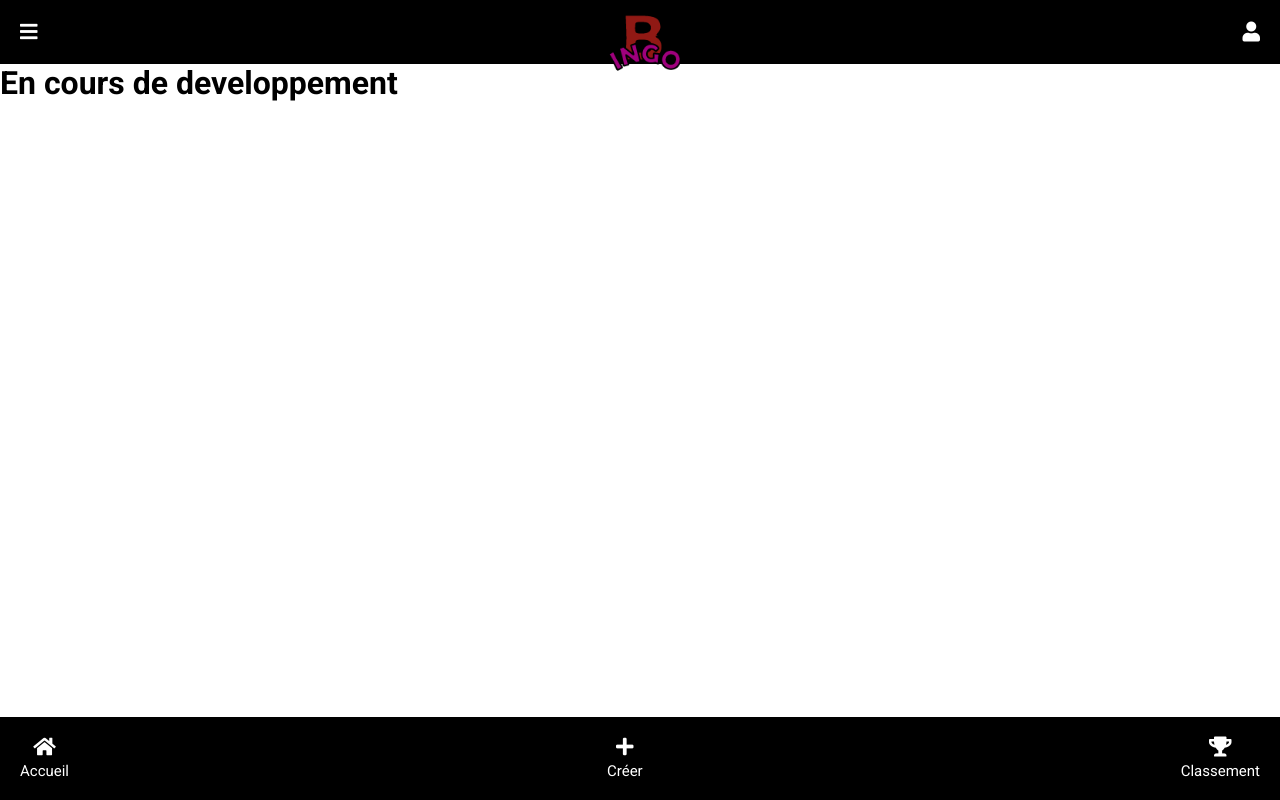
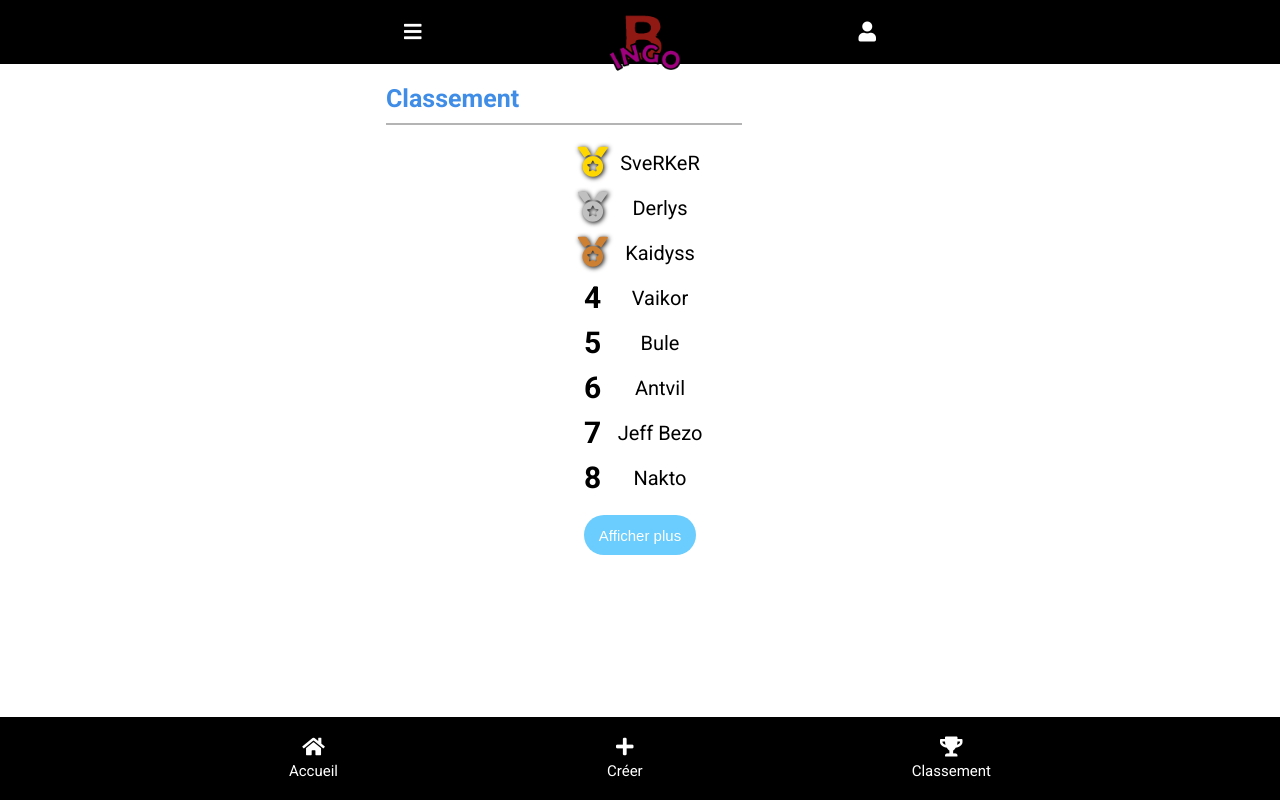
Before and after one commit to SveRKeR92/red-line-sverker, a PHP site: page /fil-rouge-dw/views/leaderboard.php in a window 1280 px wide. Run offline with PHP 8.4, Linux system fonts and the light colour scheme; some libraries are stand-ins or nearby versions.

Commit message:
leaderboard

```diff
--- a/include/footer.php
+++ b/include/footer.php
@@ -1,4 +1,5 @@
         <footer>
+            <div>
                 <a href="<?php echo URL ?>">
                     <i class="fas fa-home"></i>
                     <p>Accueil</p>
@@ -11,6 +12,7 @@
                     <i class="fas fa-trophy"></i>
                     <p>Classement</p>
                 </a>
+            </div>
         </footer>
     </body>
 </html>
--- a/style/footer.css
+++ b/style/footer.css
@@ -1,6 +1,6 @@
 @import url(style.css);
 
-footer{
+footer div{
     background-color: var(--head-foot-bcg-color);
     position: fixed;
     bottom: 0;
--- a/style/style.css
+++ b/style/style.css
@@ -12,11 +12,6 @@ body{
     width: 100%;
     font-family: 'Roboto', sans-serif;
 }
-
-/* body > * > * {
-    width: 60%;
-    margin: auto;
-} => FOR DESKTOP */
 
 a {
     text-decoration: none;
@@ -121,13 +116,37 @@ main h2{
     font-size: 30px;
 }
 
+main .nav{
+    position: fixed;
+    top: 15vh;
+    border: 1px solid rgba(100, 100, 100, 0.7);
+    padding: 20px;
+    visibility: hidden;
+}
+
+.navleft{
+    left: 5%;
+}
+
+.navright{
+    right: 5%;
+}
+
+.nav strong{
+    font-size: 30px;
+}
+
+ul{
+    list-style: none;
+}
+
 main h3, a{
     color:  rgb(63, 141, 230);
     text-transform: capitalize;
     font-size: 25px;
 }
 
-main table{
+main .table-accueil{
     width: 90%;
     margin: 0 auto 30px;
 }
@@ -183,7 +202,7 @@ main table{
     width: 4%;
 }
 
-main table button{
+main button{
     height: 40px;
     padding: 0 15px;
     border-radius: 100px;
@@ -191,4 +210,44 @@ main table button{
     background-color: #6BCDFD;
     font-size: 15px;
     color: white;
+    display: block;
+    margin: auto;
 }
+
+main .table-lead{
+    margin: 10px auto;
+    font-size: 30px;
+    text-align: center;
+}
+
+.gold, .silver, .bronze{
+    text-shadow: 1px 1px 5px black;
+}
+
+.gold{
+    color: gold;
+}
+
+.silver{
+    color: silver;
+}
+
+.bronze{
+    color: #cd7f32;
+}
+
+
+@media screen and (min-width: 1200px){
+    body > * > * {
+        width: 40%;
+        margin: auto;
+    }
+
+    footer div{
+        justify-content: space-evenly !important;
+    }
+
+    main .nav{
+        visibility: visible;
+    }
+}
--- a/views/leaderboard.php
+++ b/views/leaderboard.php
@@ -3,7 +3,47 @@
     include '../include/header.php';
 ?>
 
-<h1>En cours de developpement</h1>
+<main>
+    <div>
+        <h3>Classement</h3>
+        <hr>
+        <table class="table-lead">
+            <tr>
+                <td><i class="fas fa-medal gold"></i></td>
+                <td><p>SveRKeR</p></td>
+            </tr>
+            <tr>
+                <td><i class="fas fa-medal silver"></i></td>
+                <td><p>Derlys</p></td>
+            </tr>
+            <tr>
+                <td><i class="fas fa-medal bronze"></i></td>
+                <td><p>Kaidyss</p></td>
+            </tr>
+            <tr>
+                <td><strong>4</strong></td>
+                <td><p>Vaikor</p></td>
+            </tr>
+            <tr>
+                <td><strong>5</strong></td>
+                <td><p>Bule</p></td>
+            </tr>
+            <tr>
+                <td><strong>6</strong></td>
+                <td><p>Antvil</p></td>
+            </tr>
+            <tr>
+                <td><strong>7</strong></td>
+                <td><p>Jeff Bezo</p></td>
+            </tr>
+            <tr>
+                <td><strong>8</strong></td>
+                <td><p>Nakto</p></td>
+            </tr>
+        </table>
+        <button>Afficher plus</button>
+    </div>
+</main>
 
 <?php
     include '../include/footer.php'
--- a/views/sondage.php
+++ b/views/sondage.php
@@ -8,8 +8,8 @@
        <!-- <h1>En cours de developpement</h1> -->
 
         <h3>Sondages Koh-Lanta</h3>
-
-        <table>
+        <hr>
+        <table class="table-accueil">
             <tbody>
                 <tr>
                     <td>
```
Also changed, not shown: index.php (+22 -2 lines). Lines whose indentation alone changed are shown as unchanged.
